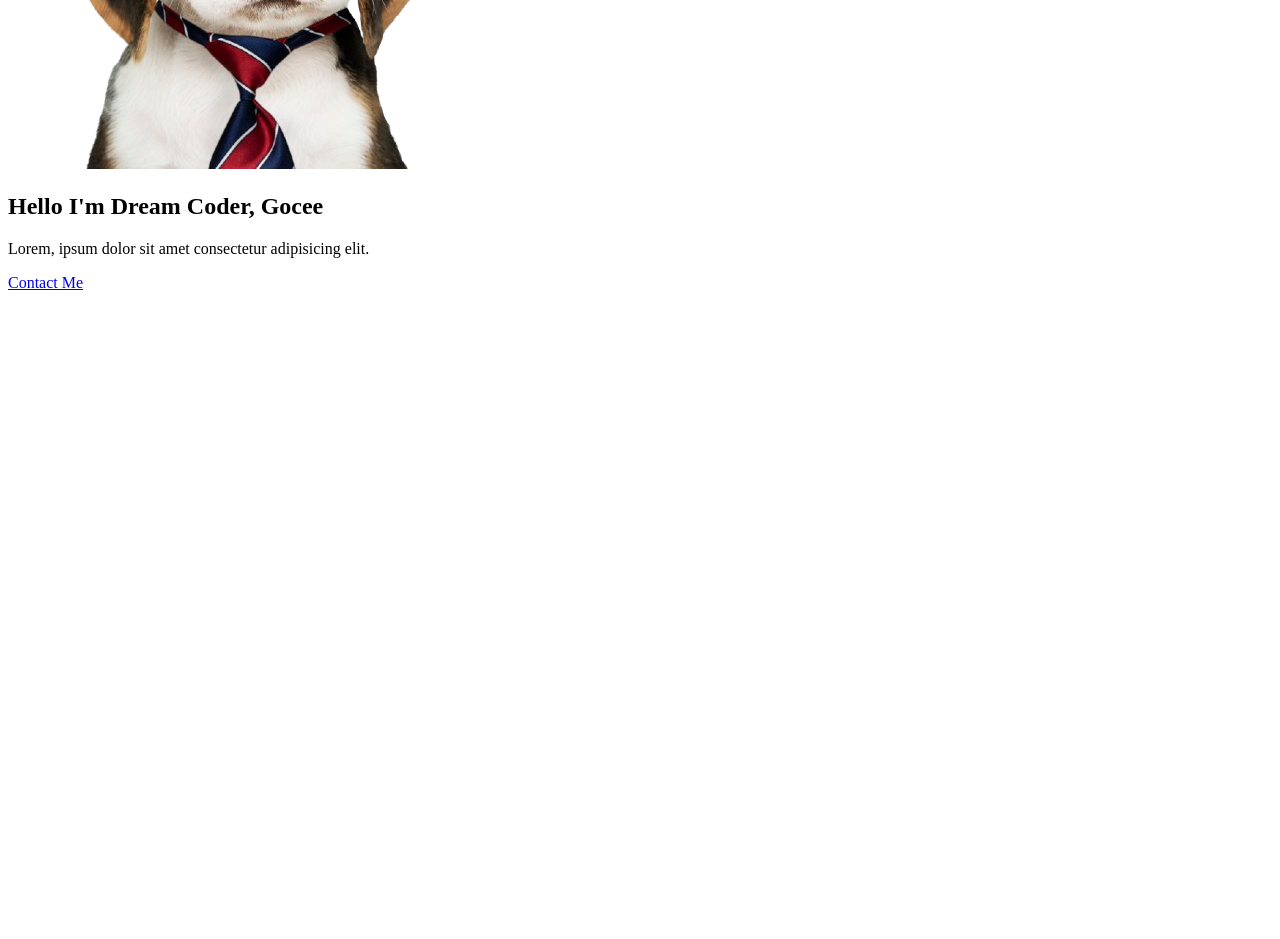
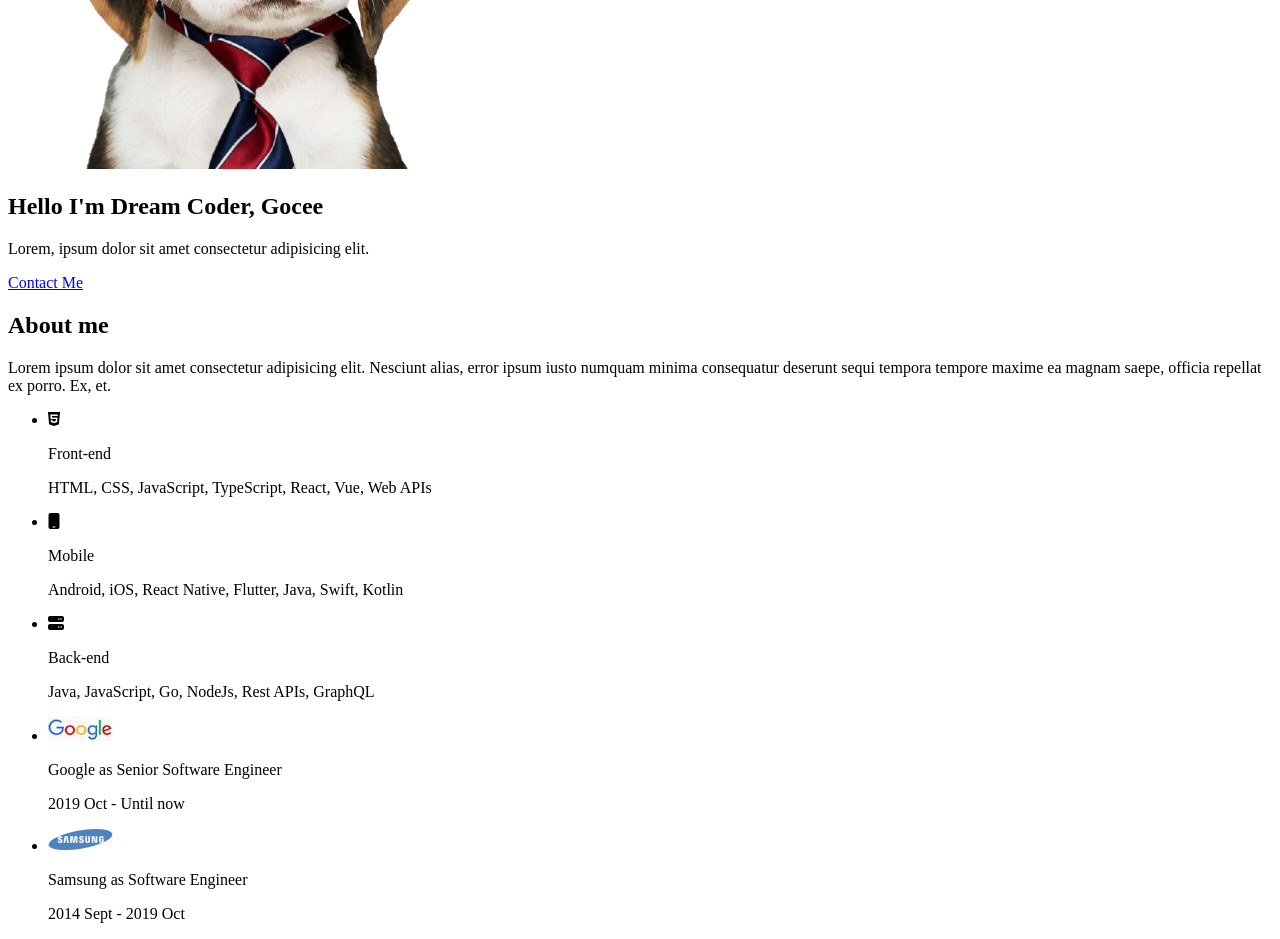
Before and after one commit to siragma/portfolio_ex, a plain HTML site: page index.html in a window 1280 px wide. Shown: the part 803-1742 px from the top of the page. Before the commit the page ends 1103 px from the top, so only its background shows below. Drawn offline with Linux system fonts and the light colour scheme.

Commit message:
HTML-about

```diff
--- a/index.html
+++ b/index.html
@@ -58,7 +58,48 @@
         <a href="#contact">Contact Me</a>
       </section>
       <!-- About -->
-      <section id="about"></section>
+      <section id="about">
+        <h2>About me</h2>
+        <p>
+          Lorem ipsum dolor sit amet consectetur adipisicing elit. Nesciunt
+          alias, error ipsum iusto numquam minima consequatur deserunt sequi
+          tempora tempore maxime ea magnam saepe, officia repellat ex porro. Ex,
+          et.
+        </p>
+        <ul>
+          <li>
+            <i class="fa-brands fa-html5"></i>
+            <p>Front-end</p>
+            <p>HTML, CSS, JavaScript, TypeScript, React, Vue, Web APIs</p>
+          </li>
+          <li>
+            <i class="fa-solid fa-mobile"></i>
+            <p>Mobile</p>
+            <p>Android, iOS, React Native, Flutter, Java, Swift, Kotlin</p>
+          </li>
+          <li>
+            <i class="fa-solid fa-server"></i>
+            <p>Back-end</p>
+            <p>Java, JavaScript, Go, NodeJs, Rest APIs, GraphQL</p>
+          </li>
+        </ul>
+        <ul>
+          <li>
+            <img src="images/jobs/google.png" alt="google logo" />
+            <div>
+              <p>Google as Senior Software Engineer</p>
+              <p>2019 Oct - Until now</p>
+            </div>
+          </li>
+          <li>
+            <img src="images/jobs/samsung.png" alt="samsung logo" />
+            <div>
+              <p>Samsung as Software Engineer</p>
+              <p>2014 Sept - 2019 Oct</p>
+            </div>
+          </li>
+        </ul>
+      </section>
       <!-- Skills -->
       <section id="Skills"></section>
       <!-- Work -->
```
Also changed, not shown: images/jobs/google.png (added), images/jobs/samsung.png (added), images/projects/project1.webp (added), images/projects/project2.webp (added), images/projects/project3.webp (added), images/projects/project4.webp (added), images/projects/project5.webp (added), images/projects/project6.webp (added), images/projects/project7.webp (added), images/projects/project8.webp (added), images/testimonials/people1.webp (added), images/testimonials/people2.webp (added), images/testimonials/people3.webp (added), 3 other files.
